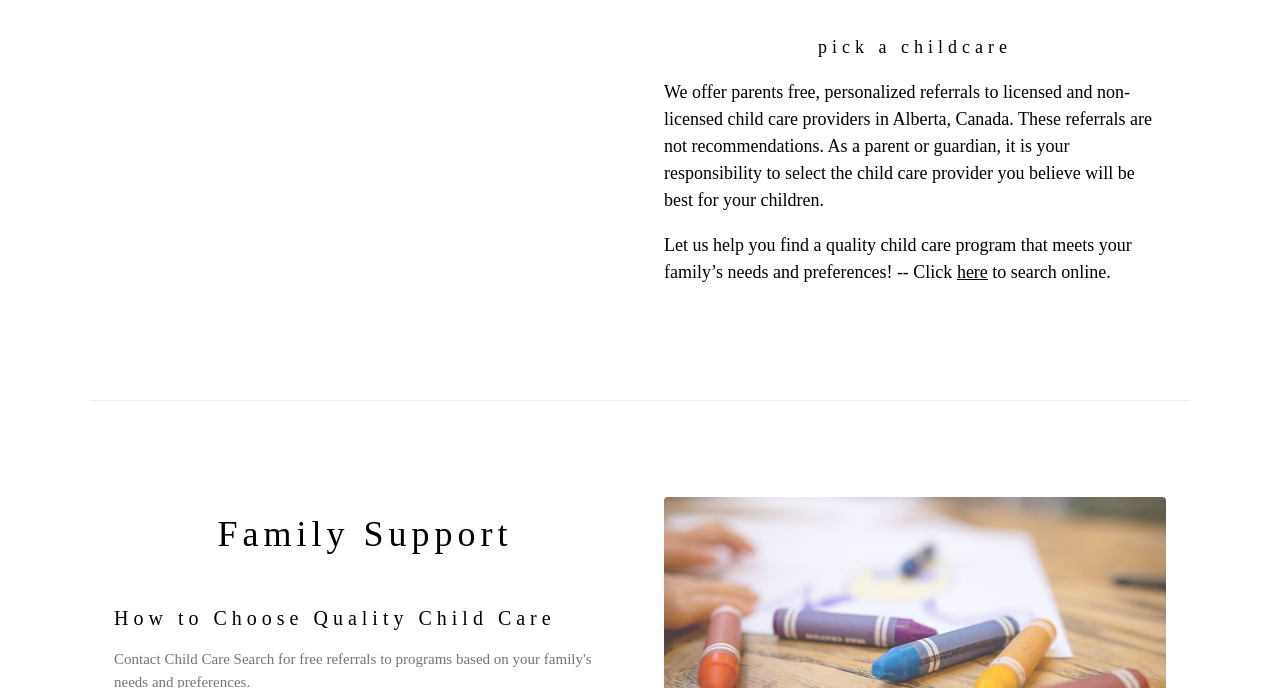
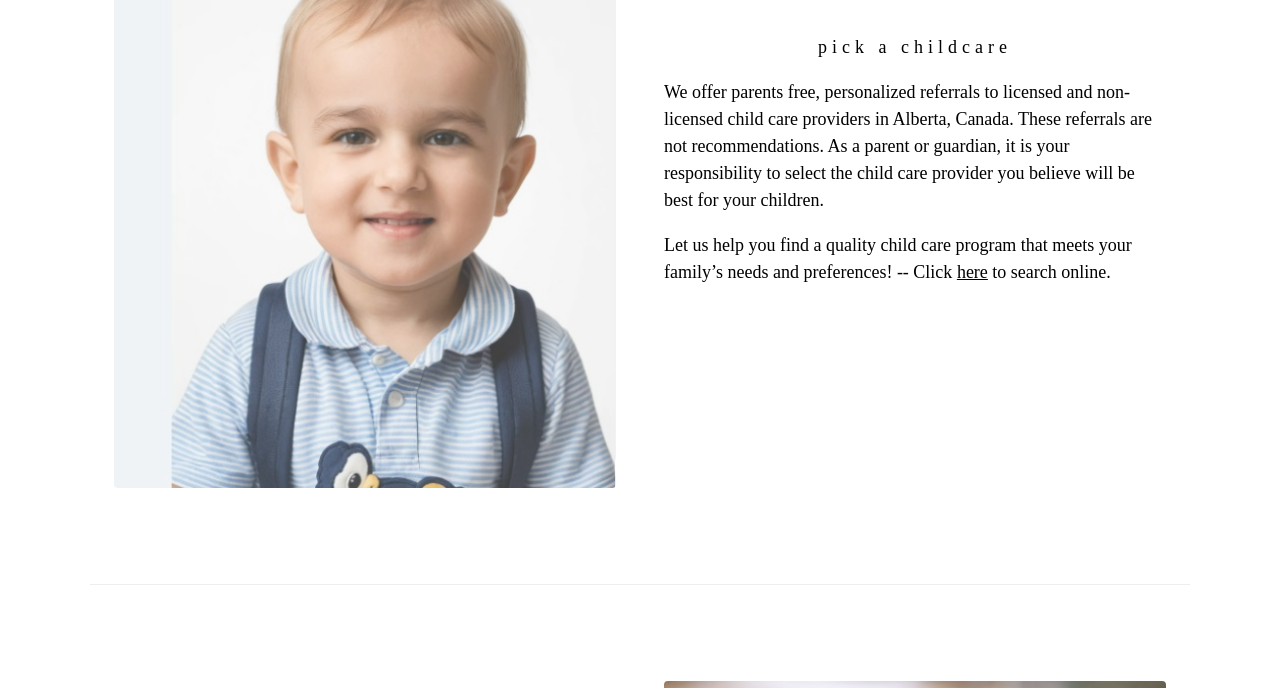
Before and after one commit to pickachildcare/pickachildcare, a plain HTML site: page index.html in a window 1280 px wide. Shown: the part 627-1315 px from the top of the page. Drawn offline with nearby package versions, Linux system fonts and the light colour scheme.

Commit message:
Update index.html

```diff
--- a/index.html
+++ b/index.html
@@ -42,7 +42,7 @@ h1, h2, h3, h4, h5, h6 {
   <!-- About Section -->
   <div class="w3-row w3-padding-64" id="about">
     <div class="w3-col m6 w3-padding-large w3-hide-small">
-     <img src="images/img-3.jpeg" class="w3-round w3-image w3-opacity-min" alt="Table Setting" width="600" height="750">
+     <img src="images/img-3.jpg" class="w3-round w3-image w3-opacity-min" alt="Table Setting" width="600" height="750">
     </div>
 
     <div class="w3-col m6 w3-padding-large">
```
